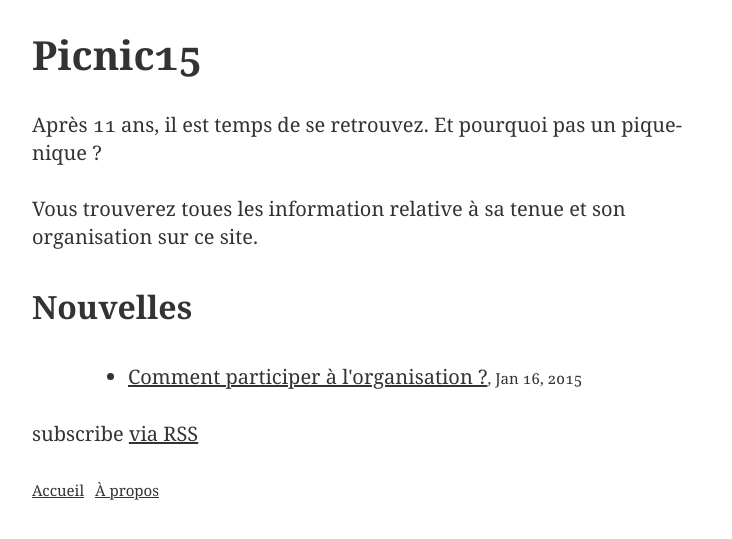
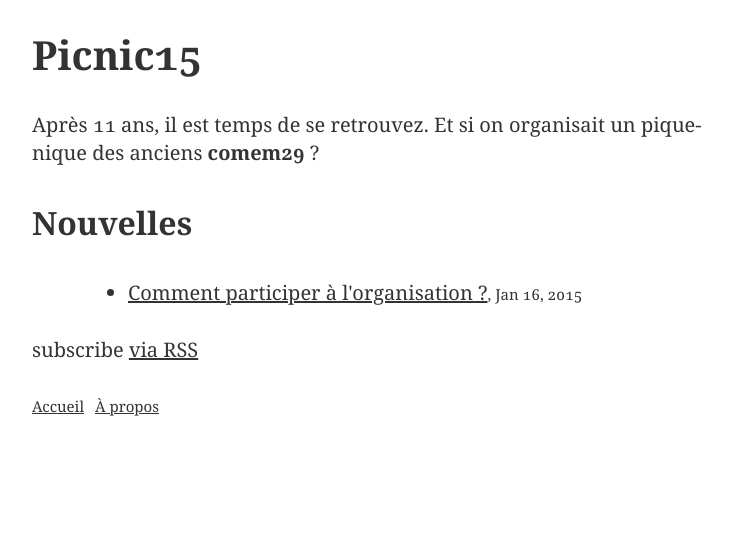
Before and after one commit to comem29/picnic15, a Jekyll site: the page built from index.html, in a window 1280 px wide. Shown: the top 539 px of the page, without its empty margins (261-993 px from the left). Built offline with Jekyll 4.4.1, drawn with Linux system fonts in a browser that asks for light colours.

Commit message:
modiiy content

```diff
--- a/_posts/2015-01-15-welcome-to-jekyll.markdown
+++ b/_posts/2015-01-15-welcome-to-jekyll.markdown
@@ -9,4 +9,4 @@ Si vous désirez participer à l'organisation de ce pique-nique, il n'y a rien d
 1. [Créez un compte GitHub](https://github.com/) (si vous n'en possédez pas déjà un)
 1. Participez [aux conversations](https://github.com/comem29/picnic15/issues)
 
-Nous utilisons GitHub, car cela permet d'avoir un système de gestion de tâches à moindres frais (gratuit).
+GitHub, nous permet d'utiliser un système de gestion de tâches gratuitement.
--- a/index.html
+++ b/index.html
@@ -4,8 +4,7 @@ layout: default
 
 <div class="home">
 
-  <p>Après 11 ans, il est temps de se retrouvez. Et pourquoi pas un pique-nique ?</p>
-  <p>Vous trouverez toues les information relative à sa tenue et son organisation sur ce site.</p>
+  <p>Après 11 ans, il est temps de se retrouvez. Et si on organisait un pique-nique des anciens <strong>comem29</strong> ?</p>
 
   <h2>Nouvelles</h2>
 
```
